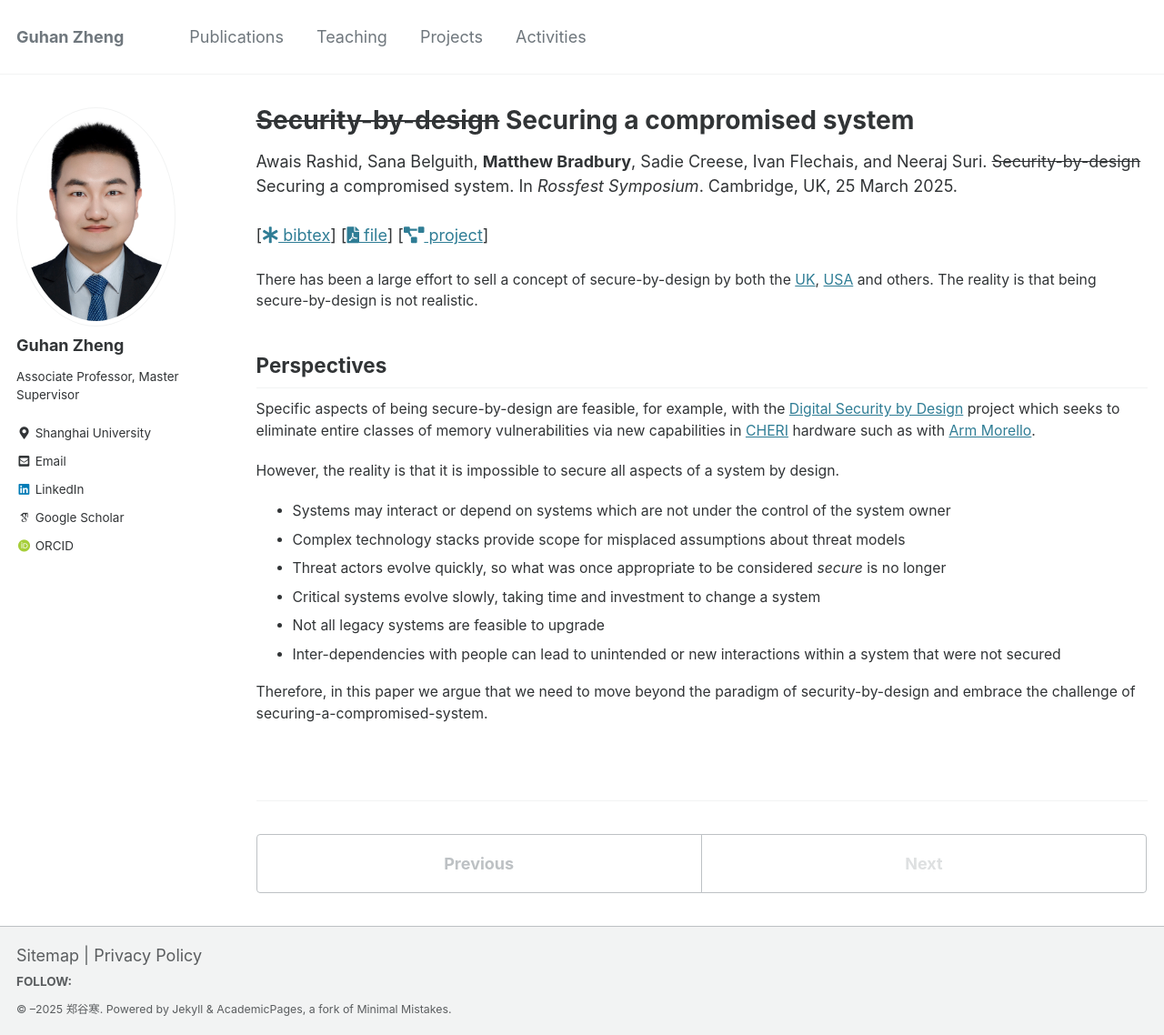
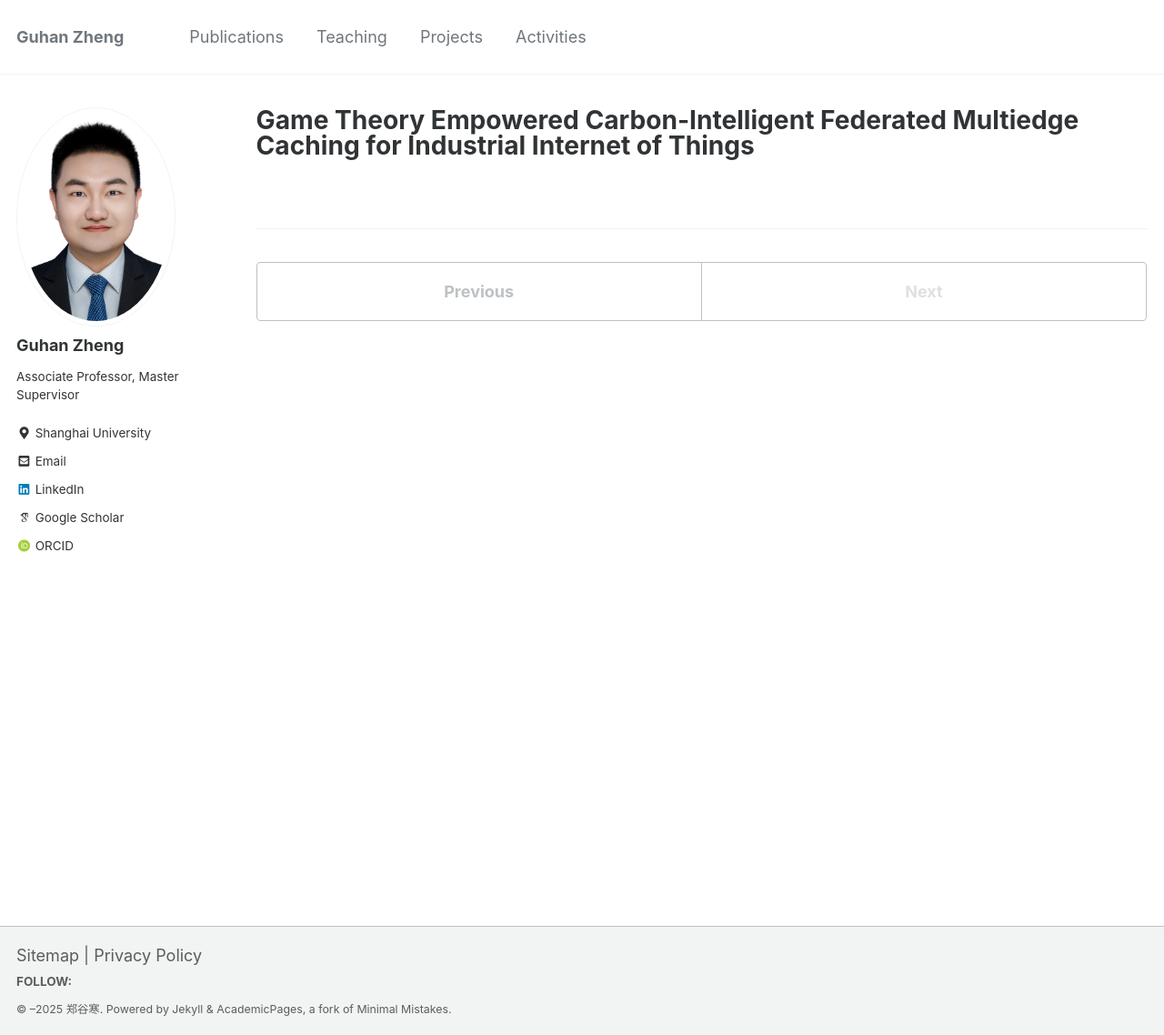
Before and after one commit to Guhan328/Guhan328.github.io, a Jekyll site: the page built from _publications/Rashid_2025_SecuringCompromisedSystem.md, in a window 1280 px wide and 1138 px high. Shown: the whole window at 91% size. Built offline with Jekyll 4.4.1, drawn with Linux system fonts in a browser that asks for light colours.

Commit message:
Update Rashid_2025_SecuringCompromisedSystem.md

```diff
--- a/_publications/Rashid_2025_SecuringCompromisedSystem.md
+++ b/_publications/Rashid_2025_SecuringCompromisedSystem.md
@@ -1,30 +1,8 @@
 ---
-title: "<del>Security-by-design</del> Securing a compromised system"
-citation: "Awais Rashid, Sana Belguith, **Matthew Bradbury**, Sadie Creese, Ivan Flechais, and Neeraj Suri. <del>Security-by-design</del> Securing a compromised system. In *Rossfest Symposium*. Cambridge, UK, 25 March 2025."
-publishDate: 2025-03-25
-abstract: "Digital infrastructures are seeing convergence and connectivity at unprecedented scale. This is true for both current critical national infrastructures and emerging future systems that are highly cyber-physical in nature with complex intersections between humans and technologies, e.g., smart cities, intelligent transportation, high-value manufacturing and Industry 4.0. Diverse legacy and non-legacy software systems underpinned by heterogeneous hardware compose on-the-fly to deliver services to millions of users with varying requirements and unpredictable actions. This complexity is compounded by intricate and complicated supply-chains with many digital assets and services outsourced to third parties. The reality is that, at any particular point in time, there will be untrusted, partially-trusted or compromised elements across the infrastructure. Given this reality, and the societal scale of digital infrastructures, delivering secure and resilient operations is a major challenge. We argue that this requires us to move beyond the paradigm of security-by-design and embrace the challenge of securing-a-compromised-system."
-file: https://raw.githubusercontent.com/MBradbury/publications/master/papers/Rossfest2025.pdf
-firstpage: https://raw.githubusercontent.com/MBradbury/publications/master/firstpages/Rossfest2025.svg
-bibtex: https://raw.githubusercontent.com/MBradbury/publications/master/bibtex/Rashid_2025_SecuringCompromisedSystem.bib
-project: project-9-SCULI
-type: paper
-paper_type: workshop
+title: "Game Theory Empowered Carbon-Intelligent Federated Multiedge Caching for Industrial Internet of Things"
+authors: "Jie Liang, Zhengxin Yu, Haris Pervaiz, Guhan Zheng*, Neeraj Suri"
+venue: "IEEE Internet of Things Journal"
+year: 2025
+paper_type: "journal"
+url: "https://example.com/paper-link"  # 只需要这个字段
 ---
-
-There has been a large effort to sell a concept of secure-by-design by both the [UK](https://www.security.gov.uk/policy-and-guidance/secure-by-design/principles/), [USA](https://www.cisa.gov/securebydesign) and others. The reality is that being secure-by-design is not realistic.
-
-<!-- readmore -->
-
-## Perspectives
-
-Specific aspects of being secure-by-design are feasible, for example, with the [Digital Security by Design](https://www.dsbd.tech) project which seeks to eliminate entire classes of memory vulnerabilities via new capabilities in [CHERI](https://www.cl.cam.ac.uk/research/security/ctsrd/cheri/) hardware such as with [Arm Morello](https://www.arm.com/architecture/cpu/morello).
-
-However, the reality is that it is impossible to secure all aspects of a system by design.
- * Systems may interact or depend on systems which are not under the control of the system owner
- * Complex technology stacks provide scope for misplaced assumptions about threat models
- * Threat actors evolve quickly, so what was once appropriate to be considered _secure_ is no longer
- * Critical systems evolve slowly, taking time and investment to change a system
- * Not all legacy systems are feasible to upgrade
- * Inter-dependencies with people can lead to unintended or new interactions within a system that were not secured
-
-Therefore, in this paper we argue that we need to move beyond the paradigm of security-by-design and embrace the challenge of securing-a-compromised-system.
```
